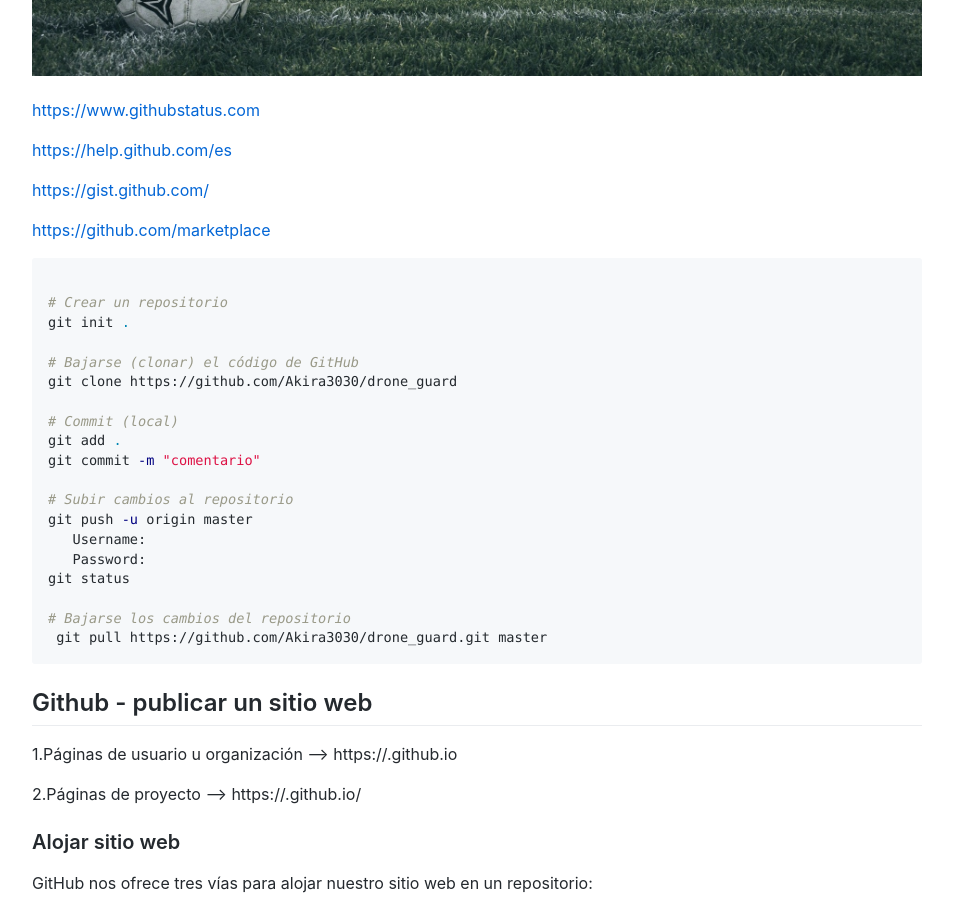
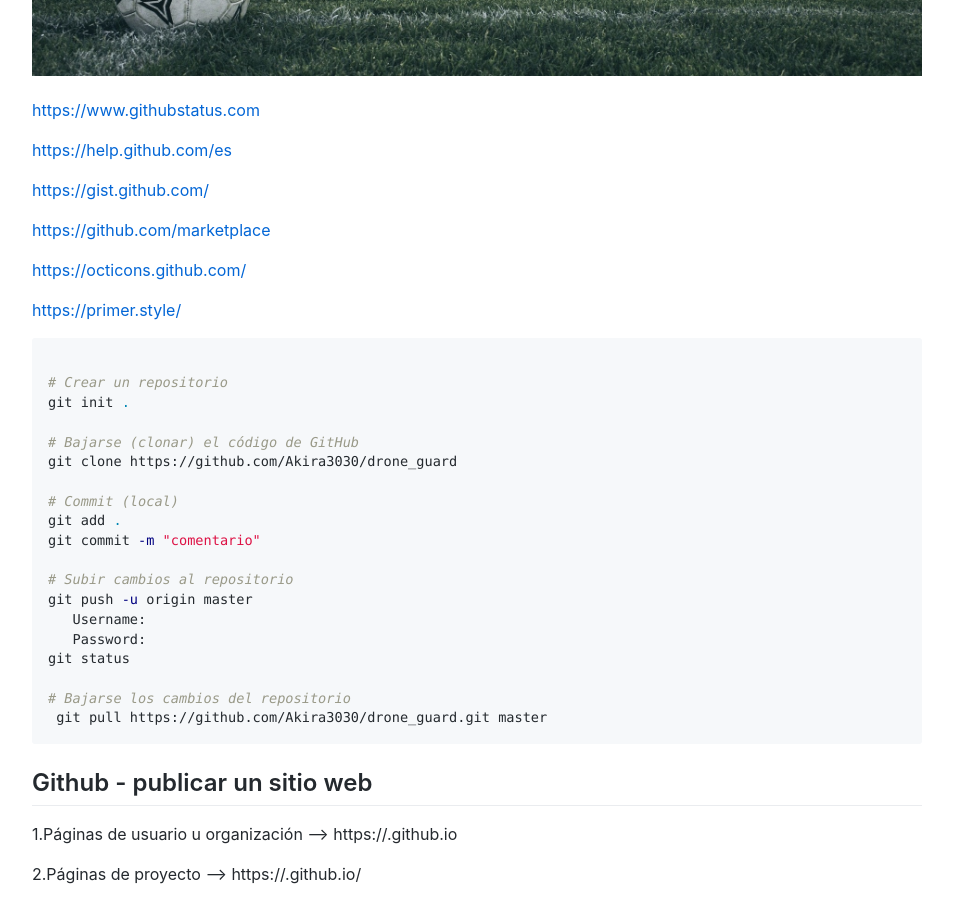
Before and after one commit to Akira3030/formacion, a Jekyll site: the page built from articulos/trabajando-con-github.md, in a window 1280 px wide and 900 px high, scrolled down 449 px. Shown: the whole window, without its empty margins (163-1116 px from the left). Built offline with Jekyll 4.4.1, drawn with Linux system fonts in a browser that asks for light colours; some of the changed lines change nothing that is shown.

Commit message:
Update trabajando-con-github.md

```diff
--- a/articulos/trabajando-con-github.md
+++ b/articulos/trabajando-con-github.md
@@ -14,6 +14,10 @@ title: "Entorno virtual"
 [https://gist.github.com/](https://gist.github.com/)
 
 [https://github.com/marketplace](https://github.com/marketplace)
+
+[https://octicons.github.com/](https://octicons.github.com/)
+
+[https://primer.style/](https://primer.style/)
 
 
 
```
